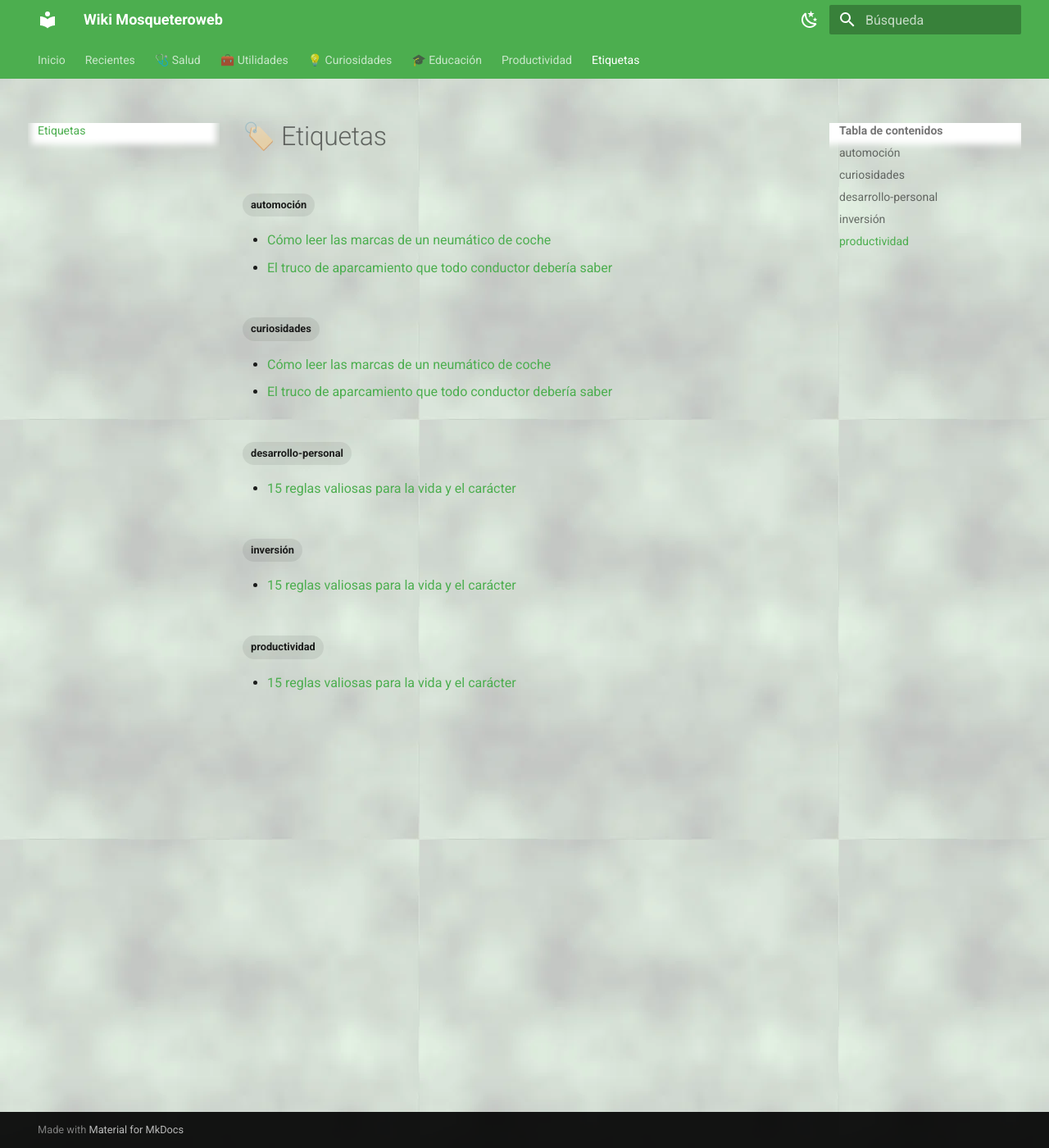
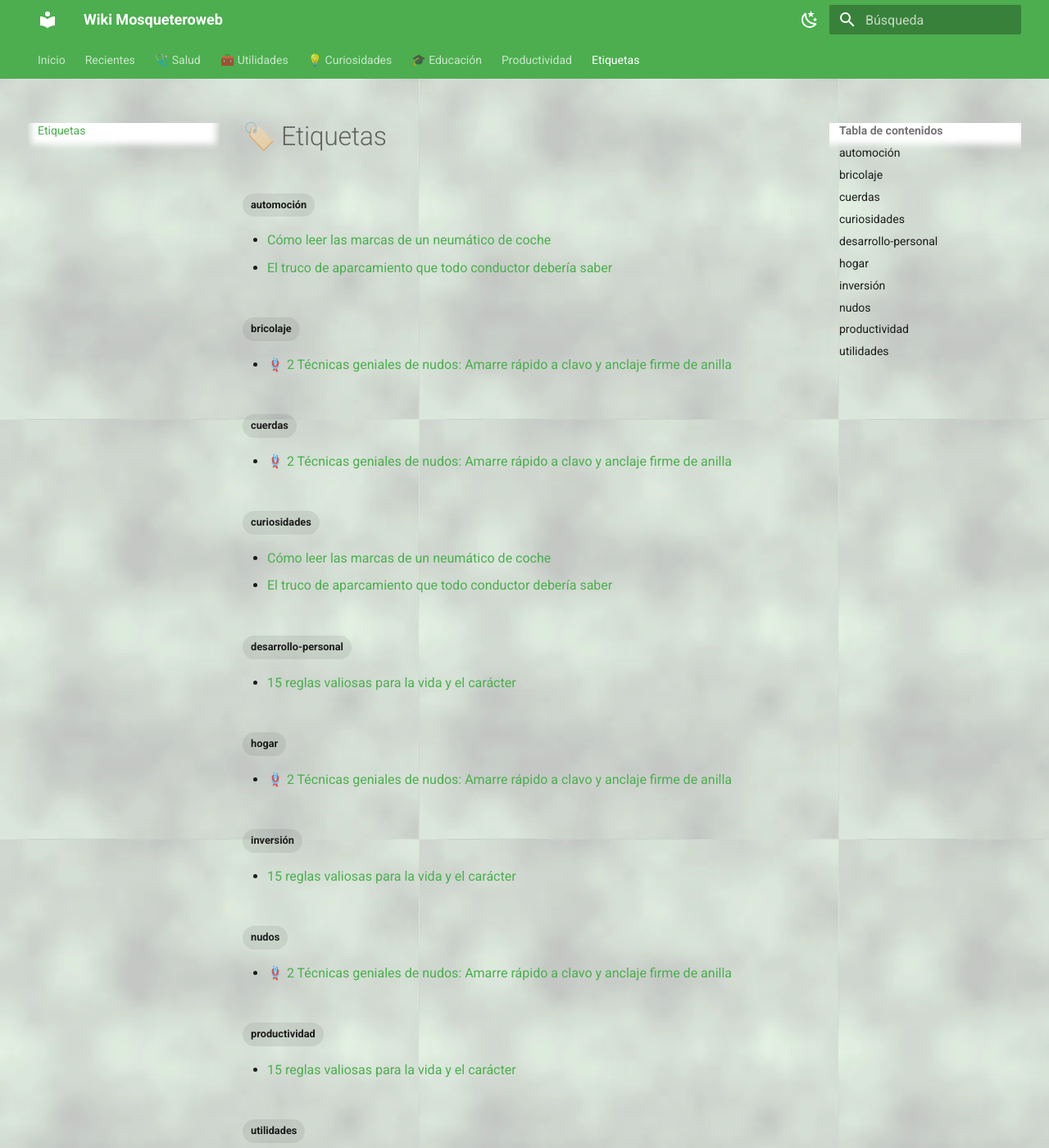
Before and after one commit to mosqueteroweb/Salud, an MkDocs documentation site: the page built from docs/tags.md, in a window 1280 px wide and 1400 px high. Shown: the whole window at 82% size. Built offline with MkDocs 1.6.1 and Material for MkDocs 9.7.7, drawn with Linux system fonts in a browser that asks for light colours; some of the changed lines change nothing that is shown; some of the changed text lies outside the part shown.

Commit message:
feat(utilidades): anadir articulo y video de 2 tecnicas geniales de nudos (amarre a clavo y anilla)

````diff
--- a/docs/recientes.md
+++ b/docs/recientes.md
@@ -9,6 +9,14 @@ Los últimos 10 artículos añadidos a la wiki, ordenados cronológicamente desd
 ---
 
 <div class="grid cards" markdown>
+
+- [__🪢 2 Técnicas geniales de nudos: Amarre a clavo y anclaje de anilla__](utilidades/tecnicas-geniales-nudos-amarre-clavo-anilla.md)
+
+    ---
+
+    Métodos rápidos y autoblocantes para fijar cuerdas a clavos sin que resbalen y anclar anillas metálicas con firmeza.
+
+    [:octicons-arrow-right-24: Leer](utilidades/tecnicas-geniales-nudos-amarre-clavo-anilla.md)
 
 - [__🛏️ Cómo doblar una sábana bajera ajustable con elástico__](utilidades/como-doblar-sabana-bajera-ajustable-con-elastico.md)
 
@@ -82,12 +90,4 @@ Los últimos 10 artículos añadidos a la wiki, ordenados cronológicamente desd
 
     [:octicons-arrow-right-24: Leer](utilidades/limpiar-filtros-campana-extractora-grasa.md)
 
-- [__🥄 Efecto Coandă con cuchara: verter líquidos sin derramar__](utilidades/truco-cuchara-verter-liquidos-sin-derramar.md)
-
-    ---
-
-    Guía física del flujo laminar para trasvasar líquidos de recipientes anchos a botellas estrechas limpiamente.
-
-    [:octicons-arrow-right-24: Leer](utilidades/truco-cuchara-verter-liquidos-sin-derramar.md)
-
 </div>
--- a/docs/utilidades/index.md
+++ b/docs/utilidades/index.md
@@ -266,6 +266,14 @@ Herramientas, trucos y recursos prácticos que facilitan las tareas del día a d
 
     [:octicons-arrow-right-24: Leer](hacer-el-nudo-de-corbata-medio-windsor.md)
 
+- [__2 Técnicas geniales de nudos: Amarre a clavo y anclaje de anilla__](tecnicas-geniales-nudos-amarre-clavo-anilla.md)
+
+    ---
+
+    Métodos rápidos y autoblocantes para fijar cuerdas a clavos sin que resbalen y anclar anillas metálicas con firmeza.
+
+    [:octicons-arrow-right-24: Leer](tecnicas-geniales-nudos-amarre-clavo-anilla.md)
+
 </div>
 
 ## Tecnología y digital
--- /dev/null
+++ b/docs/utilidades/tecnicas-geniales-nudos-amarre-clavo-anilla.md
@@ -0,0 +1,63 @@
+---
+tags:
+  - utilidades
+  - nudos
+  - bricolaje
+  - cuerdas
+  - hogar
+---
+
+# 🪢 2 Técnicas geniales de nudos: Amarre rápido a clavo y anclaje firme de anilla
+
+<video controls preload="none" src="../video/tecnicas-geniales-nudos-amarre-clavo-anilla.mp4" style="max-width: 100%; border-radius: 8px;">Vídeo demostrativo: 2 técnicas geniales de nudos para amarre a clavo y anclaje de anilla</video>
+
+*Demostración visual paso a paso de amarre rápido a clavo y fijación de anilla. Fuente: X/Twitter ([@learnings01](https://x.com/learnings01/status/2113580452158337364)).*
+
+A menudo, la diferencia entre una sujeción precaria y una fijación indestructible no radica en la fuerza aplicada, sino en la técnica del nudo. Este práctico vídeo demuestra **dos métodos sumamente ingeniosos y rápidos** para resolver fijaciones habituales en carpintería, obras, campamentos y tareas domésticas.
+
+---
+
+## 📌 Técnica 1: Amarre rápido autoblocante a clavo o perno
+
+Fijar una cuerda tensa al vástago de un clavo o estaca suele ser frustrante: los nudos simples resbalan por la cabeza metálica o se aflojan con los vaivenes del viento.
+
+```
+1. Rodear el clavo      2. Formar bucle con el dedo     3. Pasar seno sobre cabeza      4. Ajustar y tensar
+     |     /                |     / (bucle)                   |     /=== cabeza                |   [NUDO]
+     |---( O )              |---( O )                         |---( O )                        |====|====
+     |                      |                                 |                                |
+```
+
+### Paso a paso:
+1. **Pase inicial**: Pasa la cuerda por detrás del clavo manteniendo la línea principal bajo tensión.
+2. **Creación del bucle guía**: Con el dedo índice, crea un bucle en el extremo libre y hazlo rotar para crear un lazo cruzado.
+3. **Paso por la cabeza**: Pasa el bucle resultante por encima de la cabeza del clavo o perno.
+4. **Bloqueo y tensado**: Tira firmemente del chicote y de la línea principal. El nudo se estrangula automáticamente contra el cuello del clavo, impidiendo cualquier deslizamiento.
+5. **Liberación rápida**: Para deshacerlo, basta con tirar del chicote hacia afuera y el nudo se deshace limpiamente sin trabarse.
+
+---
+
+## 💍 Técnica 2: Anclaje y bloqueo de anilla a bucle fijo
+
+Cuando dispones de un bucle o seno de cuerda que sobresale de una tabla, madero o poste, fijar una anilla metálica suele requerir nudos voluminosos. Este método crea un anclaje limpio y simétrico en segundos.
+
+```
+1. Bucle saliente         2. Insertar anilla         3. Abrazar por fuera         4. Tirar y bloquear
+      (   )                     (   )                      \_______/                  [Anilla bloqueada]
+     [=====]                   [==O==]                      [==O==]                         ( O )
+      |   |                     |   |                        |   |                         [=====]
+```
+
+### Paso a paso:
+1. **Presentar la anilla**: Pasa la anilla metálica por encima del bucle de cuerda que asoma de la superficie de madera.
+2. **Abrir el bucle**: Abre los dos ramales superiores de la cuerda con los dedos.
+3. **Abrazar la anilla**: Pasa la parte superior del bucle por detrás y hacia abajo, rodeando el contorno exterior de la anilla.
+4. **Ajuste inferior**: Tira de los extremos inferiores de la cuerda desde el reverso de la madera. El bucle se ceñirá simétricamente sobre la anilla formando un nudo de alondra reforzado y bloqueado que no se suelta bajo carga pesada.
+
+---
+
+## 🎯 Aplicaciones prácticas
+
+* **Tendederos y vientos de tiendas**: Fijación firme de cables y cuerdas a clavos en paredes o estacas de camping.
+* **Puntos de anclaje provisionales**: Instalación rápida de anillas de amarre en remolques, cajas de madera o bancos de trabajo.
+* **Organización de herramientas**: Creación de soportes para colgar aperos o cadenas sin usar tornillería metálica adicional.
````
Also changed, not shown: docs/img/tecnicas-geniales-nudos-amarre-clavo-anilla.jpg (added), docs/utilidades/.pages, 1 other file.
